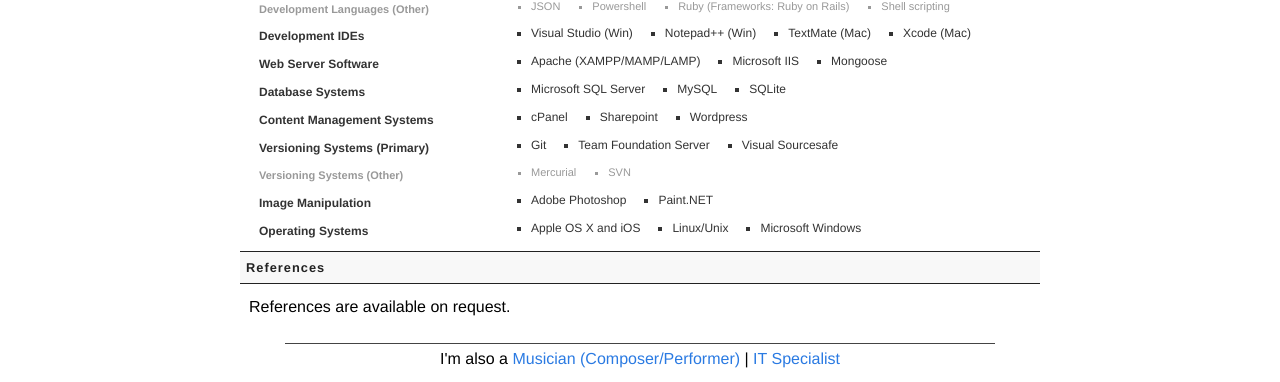
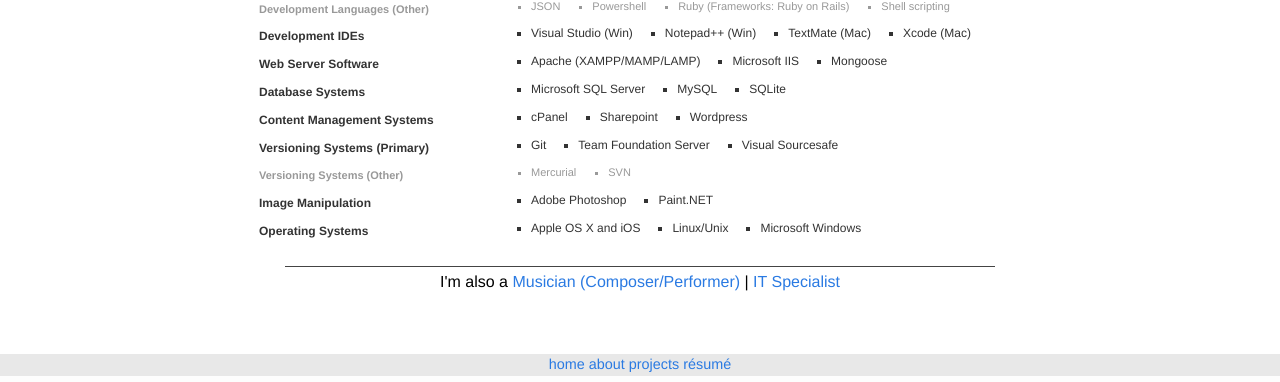
Before and after one commit to michaelchadwick/codana.me, a Jekyll site: the page built from resume/index.html, in a window 1280 px wide and 900 px high, scrolled down 2864 px, cut to the strip 0-382 px from the top of the window. Built offline with Jekyll 4.4.1, drawn with Linux system fonts in a browser that asks for light colours.

Commit message:
removed references section on resumes

```diff
--- a/resume/index.html
+++ b/resume/index.html
@@ -253,11 +253,6 @@
 
   </div>
 
-  <div class="head">References</div>
-  <div class="jobdesc">
-    References are available on request.
-  </div>
-
   <div id="job-types" class="removeable">I'm also a
     <a href="mus.html">Musician (Composer/Performer)</a> |
     <a href="net.html">IT Specialist</a>
--- a/resume/mus.html
+++ b/resume/mus.html
@@ -557,11 +557,6 @@
     </ul>
   </div>
 
-  <div class="head">References</div>
-  <div class="jobdesc">
-    References are available on request.
-  </div>
-
   <div id="job-types" class="removeable">I'm also a
     <a href="index.html">Software Developer</a> |
     <a href="net.html">IT Specialist</a>
--- a/resume/net.html
+++ b/resume/net.html
@@ -369,11 +369,6 @@
 
   </div>
 
-  <div class="head">References</div>
-  <div class="jobdesc">
-    References are available on request.
-  </div>
-
   <div id="job-types" class="removeable">I'm also a
     <a href="index.html">Software Developer</a> |
     <a href="mus.html">Musician (Composer/Performer)</a>
```
